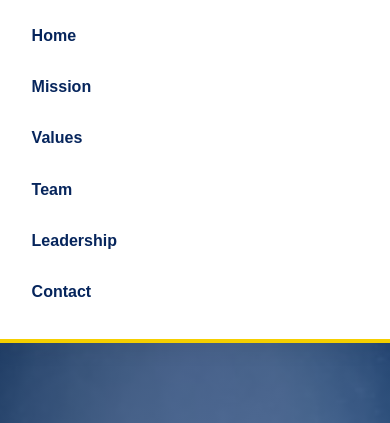
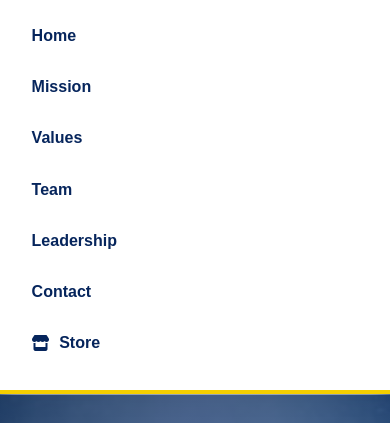
Before and after one commit to skajake1983/tnsaints, a plain HTML site: page index.html in a window 390 px wide. Both pictures are taken after a click on the button "Toggle navigation". Shown: the part 228-651 px from the top of the page. Drawn offline with Linux system fonts and the light colour scheme.

Commit message:
Add Printful store icon link to nav (responsive desktop/mobile)

```diff
--- a/index.html
+++ b/index.html
@@ -237,6 +237,24 @@
       transform: scaleX(1);
     }
 
+    .nav-store {
+      display: inline-flex;
+      align-items: center;
+      justify-content: center;
+      width: 38px;
+      height: 38px;
+      border-radius: 50%;
+      background: var(--saints-gold);
+      color: var(--saints-blue-dark);
+    }
+    .nav-store:hover,
+    .nav-store:focus {
+      background: var(--saints-gold-dark);
+      color: var(--saints-blue-dark);
+    }
+    .nav-store::after { display: none; }
+    .nav-store-label { display: none; }
+
     .btn {
       display: inline-flex;
       align-items: center;
@@ -797,6 +815,23 @@
         padding: 0.85rem 1rem;
         border-radius: 12px;
       }
+
+      .nav-links a.nav-store {
+        width: 100%;
+        height: auto;
+        justify-content: flex-start;
+        gap: 0.6rem;
+        border-radius: 12px;
+        padding: 0.85rem 1rem;
+        background: transparent;
+        color: var(--saints-blue-dark);
+      }
+      .nav-links a.nav-store:hover,
+      .nav-links a.nav-store:focus {
+        background: var(--saints-blue);
+        color: var(--saints-white);
+      }
+      .nav-store-label { display: inline; }
     }
 
     @media (max-width: 640px) {
@@ -1083,6 +1118,10 @@
           <a href="#team">Team</a>
           <a href="#leadership">Leadership</a>
           <a href="#contact">Contact</a>
+          <a href="https://tnsaints.printful.me/" class="nav-store" aria-label="Visit our store" title="Store" target="_blank" rel="noopener noreferrer">
+            <i class="fas fa-store"></i>
+            <span class="nav-store-label">Store</span>
+          </a>
         </nav>
       </div>
     </header>
```
